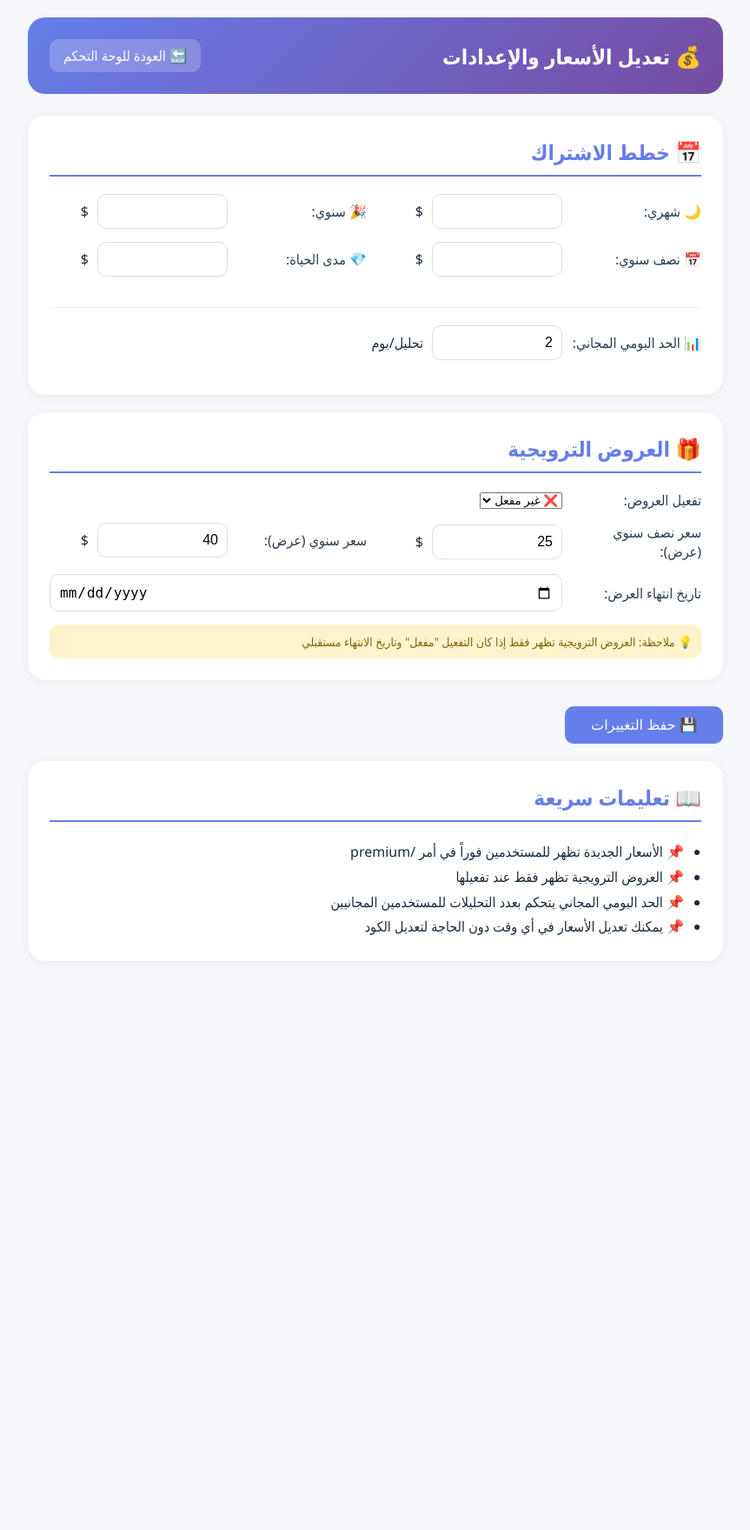
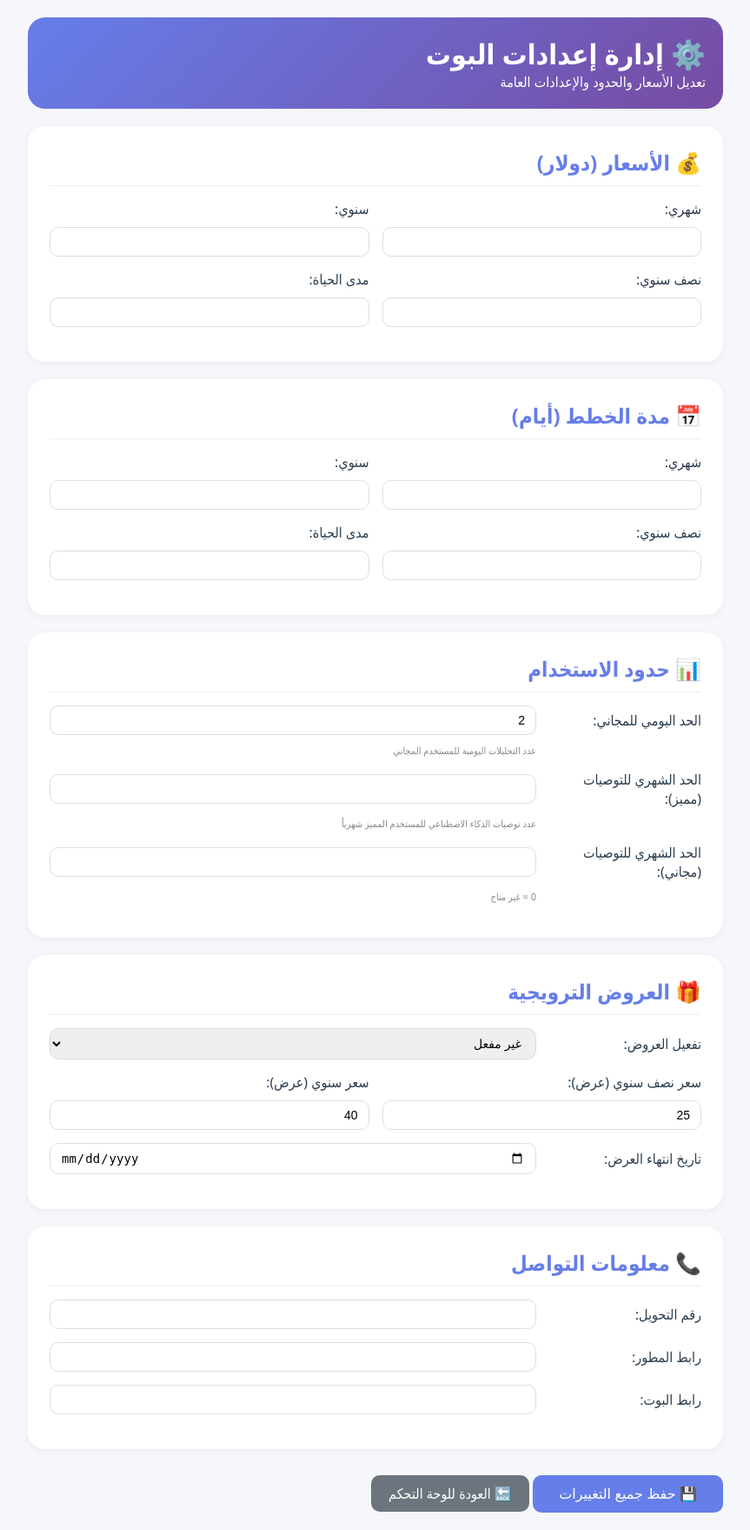
Before and after one commit to IDFINDER/social_analyzer_bot, a Flask app: page /admin-prices in a window 1280 px wide. Shown: the whole page at 87% size, without its empty margins (208-1071 px from the left). Before the commit the page ends 1075 px from the top, so only its background shows below. Run offline with Flask 3, Linux system fonts and the light colour scheme; the visitor is signed in with stand-in values (Sample User, id 1); data that the repository does not hold is empty; parts of the project's set-up code (start-up, migrations or seed data) failed here and were passed over.

Commit message:
Update admin_prices.html
صفحة واحده

```diff
--- a/templates/admin_prices.html
+++ b/templates/admin_prices.html
@@ -3,38 +3,22 @@
 <head>
     <meta charset="UTF-8">
     <meta name="viewport" content="width=device-width, initial-scale=1.0">
-    <title>تعديل الأسعار - لوحة التحكم</title>
+    <title>إدارة الإعدادات - بوت تحليل الحسابات</title>
     <style>
         * { margin: 0; padding: 0; box-sizing: border-box; }
         body {
             font-family: 'Segoe UI', Tahoma, Arial, sans-serif;
             background: #f5f7fa;
-            color: #1a2c3e;
             padding: 20px;
         }
         .container { max-width: 800px; margin: 0 auto; }
-
         .header {
             background: linear-gradient(135deg, #667eea 0%, #764ba2 100%);
             color: white;
-            padding: 25px;
+            padding: 20px;
             border-radius: 20px;
-            margin-bottom: 25px;
-            display: flex;
-            justify-content: space-between;
-            align-items: center;
-            flex-wrap: wrap;
+            margin-bottom: 20px;
         }
-        .header h1 { font-size: 1.5rem; }
-        .back-btn {
-            background: rgba(255,255,255,0.2);
-            color: white;
-            padding: 8px 16px;
-            border-radius: 10px;
-            text-decoration: none;
-        }
-        .back-btn:hover { background: rgba(255,255,255,0.3); }
-
         .card {
             background: white;
             border-radius: 20px;
@@ -44,9 +28,9 @@
         }
         .card h2 {
             color: #667eea;
-            margin-bottom: 20px;
+            margin-bottom: 15px;
+            border-bottom: 1px solid #eee;
             padding-bottom: 10px;
-            border-bottom: 2px solid #667eea;
         }
         .form-group {
             margin-bottom: 15px;
@@ -56,23 +40,22 @@
             gap: 10px;
         }
         .form-group label {
-            width: 150px;
+            width: 180px;
             font-weight: 500;
             color: #2c3e50;
         }
-        .form-group input {
+        .form-group input, .form-group select {
             flex: 1;
-            padding: 10px;
+            padding: 8px 12px;
             border: 1px solid #ddd;
             border-radius: 10px;
-            font-size: 1rem;
+            font-size: 14px;
         }
-        .form-group input:focus {
-            outline: none;
-            border-color: #667eea;
-        }
-        .price-input {
-            max-width: 150px;
+        .form-group small {
+            width: 100%;
+            color: #888;
+            font-size: 11px;
+            margin-right: 190px;
         }
         .save-btn {
             background: #667eea;
@@ -81,107 +64,100 @@
             padding: 12px 30px;
             border-radius: 10px;
             cursor: pointer;
-            font-size: 1rem;
+            font-size: 16px;
             margin-top: 10px;
         }
         .save-btn:hover { background: #5a67d8; }
-        .row { display: flex; gap: 20px; flex-wrap: wrap; }
-        .col { flex: 1; min-width: 250px; }
+        .back-btn {
+            background: #6c757d;
+            color: white;
+            padding: 10px 20px;
+            border-radius: 10px;
+            text-decoration: none;
+            display: inline-block;
+        }
+        .row { display: flex; gap: 15px; flex-wrap: wrap; }
+        .col { flex: 1; min-width: 200px; }
         hr { margin: 20px 0; border: none; border-top: 1px solid #eee; }
-        .note {
-            background: #fff3cd;
-            padding: 10px;
-            border-radius: 10px;
-            color: #856404;
-            margin-top: 15px;
-            font-size: 0.85rem;
-        }
     </style>
 </head>
 <body>
     <div class="container">
         <div class="header">
-            <h1>💰 تعديل الأسعار والإعدادات</h1>
-            <a href="/admin/dashboard" class="back-btn">🔙 العودة للوحة التحكم</a>
+            <h1>⚙️ إدارة إعدادات البوت</h1>
+            <p>تعديل الأسعار والحدود والإعدادات العامة</p>
         </div>
 
         <form method="POST">
             <div class="card">
-                <h2>📅 خطط الاشتراك</h2>
+                <h2>💰 الأسعار (دولار)</h2>
                 <div class="row">
                     <div class="col">
                         <div class="form-group">
-                            <label>🌙 شهري:</label>
-                            <input type="number" name="price_monthly" class="price-input" value="{{ prices.price_monthly }}" required> $
+                            <label>شهري:</label>
+                            <input type="number" name="price_monthly" value="{{ prices.price_monthly }}" step="1" required>
                         </div>
                         <div class="form-group">
-                            <label>📅 نصف سنوي:</label>
-                            <input type="number" name="price_half_yearly" class="price-input" value="{{ prices.price_half_yearly }}" required> $
+                            <label>نصف سنوي:</label>
+                            <input type="number" name="price_half_yearly" value="{{ prices.price_half_yearly }}" step="1" required>
                         </div>
                     </div>
                     <div class="col">
                         <div class="form-group">
-                            <label>🎉 سنوي:</label>
-                            <input type="number" name="price_yearly" class="price-input" value="{{ prices.price_yearly }}" required> $
+                            <label>سنوي:</label>
+                            <input type="number" name="price_yearly" value="{{ prices.price_yearly }}" step="1" required>
                         </div>
                         <div class="form-group">
-                            <label>💎 مدى الحياة:</label>
-                            <input type="number" name="price_lifetime" class="price-input" value="{{ prices.price_lifetime }}" required> $
+                            <label>مدى الحياة:</label>
+                            <input type="number" name="price_lifetime" value="{{ prices.price_lifetime }}" step="1" required>
                         </div>
                     </div>
-                </div>
-                <hr>
-                <div class="form-group">
-                    <label>📊 الحد اليومي المجاني:</label>
-                    <input type="number" name="free_limit" class="price-input" value="{{ prices.free_limit }}" required>
-                    <span>تحليل/يوم</span>
                 </div>
             </div>
 
             <div class="card">
-                <h2>🎁 العروض الترويجية</h2>
-                <div class="form-group">
-                    <label>تفعيل العروض:</label>
-                    <select name="promo_active">
-                        <option value="true" {% if prices.promo_active %}selected{% endif %}>✅ مفعل</option>
-                        <option value="false" {% if not prices.promo_active %}selected{% endif %}>❌ غير مفعل</option>
-                    </select>
-                </div>
+                <h2>📅 مدة الخطط (أيام)</h2>
                 <div class="row">
                     <div class="col">
-                        <div class="form-group">
-                            <label>سعر نصف سنوي (عرض):</label>
-                            <input type="number" name="promo_half_yearly" class="price-input" value="{{ prices.promo_half_yearly }}"> $
-                        </div>
+                        <div class="form-group"><label>شهري:</label><input type="number" name="duration_monthly" value="{{ prices.duration_monthly }}" step="1" required></div>
+                        <div class="form-group"><label>نصف سنوي:</label><input type="number" name="duration_half_yearly" value="{{ prices.duration_half_yearly }}" step="1" required></div>
                     </div>
                     <div class="col">
-                        <div class="form-group">
-                            <label>سعر سنوي (عرض):</label>
-                            <input type="number" name="promo_yearly" class="price-input" value="{{ prices.promo_yearly }}"> $
-                        </div>
+                        <div class="form-group"><label>سنوي:</label><input type="number" name="duration_yearly" value="{{ prices.duration_yearly }}" step="1" required></div>
+                        <div class="form-group"><label>مدى الحياة:</label><input type="number" name="duration_lifetime" value="{{ prices.duration_lifetime }}" step="1" required></div>
                     </div>
-                </div>
-                <div class="form-group">
-                    <label>تاريخ انتهاء العرض:</label>
-                    <input type="date" name="promo_end_date" value="{{ prices.promo_end_date }}">
-                </div>
-                <div class="note">
-                    💡 ملاحظة: العروض الترويجية تظهر فقط إذا كان التفعيل "مفعل" وتاريخ الانتهاء مستقبلي
                 </div>
             </div>
 
-            <button type="submit" class="save-btn">💾 حفظ التغييرات</button>
+            <div class="card">
+                <h2>📊 حدود الاستخدام</h2>
+                <div class="form-group"><label>الحد اليومي للمجاني:</label><input type="number" name="free_limit" value="{{ prices.free_limit }}" step="1" required><small>عدد التحليلات اليومية للمستخدم المجاني</small></div>
+                <div class="form-group"><label>الحد الشهري للتوصيات (مميز):</label><input type="number" name="gemini_monthly_limit" value="{{ prices.gemini_monthly_limit }}" step="1" required><small>عدد توصيات الذكاء الاصطناعي للمستخدم المميز شهرياً</small></div>
+                <div class="form-group"><label>الحد الشهري للتوصيات (مجاني):</label><input type="number" name="gemini_free_limit" value="{{ prices.gemini_free_limit }}" step="1" required><small>0 = غير متاح</small></div>
+            </div>
+
+            <div class="card">
+                <h2>🎁 العروض الترويجية</h2>
+                <div class="form-group"><label>تفعيل العروض:</label>
+                    <select name="promo_active"><option value="true" {% if prices.promo_active %}selected{% endif %}>مفعل</option><option value="false" {% if not prices.promo_active %}selected{% endif %}>غير مفعل</option></select>
+                </div>
+                <div class="row">
+                    <div class="col"><div class="form-group"><label>سعر نصف سنوي (عرض):</label><input type="number" name="promo_half_yearly" value="{{ prices.promo_half_yearly }}"></div></div>
+                    <div class="col"><div class="form-group"><label>سعر سنوي (عرض):</label><input type="number" name="promo_yearly" value="{{ prices.promo_yearly }}"></div></div>
+                </div>
+                <div class="form-group"><label>تاريخ انتهاء العرض:</label><input type="date" name="promo_end_date" value="{{ prices.promo_end_date }}"></div>
+            </div>
+
+            <div class="card">
+                <h2>📞 معلومات التواصل</h2>
+                <div class="form-group"><label>رقم التحويل:</label><input type="text" name="payment_number" value="{{ prices.payment_number }}" required></div>
+                <div class="form-group"><label>رابط المطور:</label><input type="url" name="developer_link" value="{{ prices.developer_link }}"></div>
+                <div class="form-group"><label>رابط البوت:</label><input type="url" name="bot_link" value="{{ prices.bot_link }}"></div>
+            </div>
+
+            <button type="submit" class="save-btn">💾 حفظ جميع التغييرات</button>
+            <a href="/admin/dashboard" class="back-btn">🔙 العودة للوحة التحكم</a>
         </form>
-
-        <div class="card" style="margin-top: 20px;">
-            <h2>📖 تعليمات سريعة</h2>
-            <ul style="margin-right: 20px; line-height: 1.8;">
-                <li>📌 الأسعار الجديدة تظهر للمستخدمين فوراً في أمر /premium</li>
-                <li>📌 العروض الترويجية تظهر فقط عند تفعيلها</li>
-                <li>📌 الحد اليومي المجاني يتحكم بعدد التحليلات للمستخدمين المجانيين</li>
-                <li>📌 يمكنك تعديل الأسعار في أي وقت دون الحاجة لتعديل الكود</li>
-            </ul>
-        </div>
     </div>
 </body>
 </html>
```
